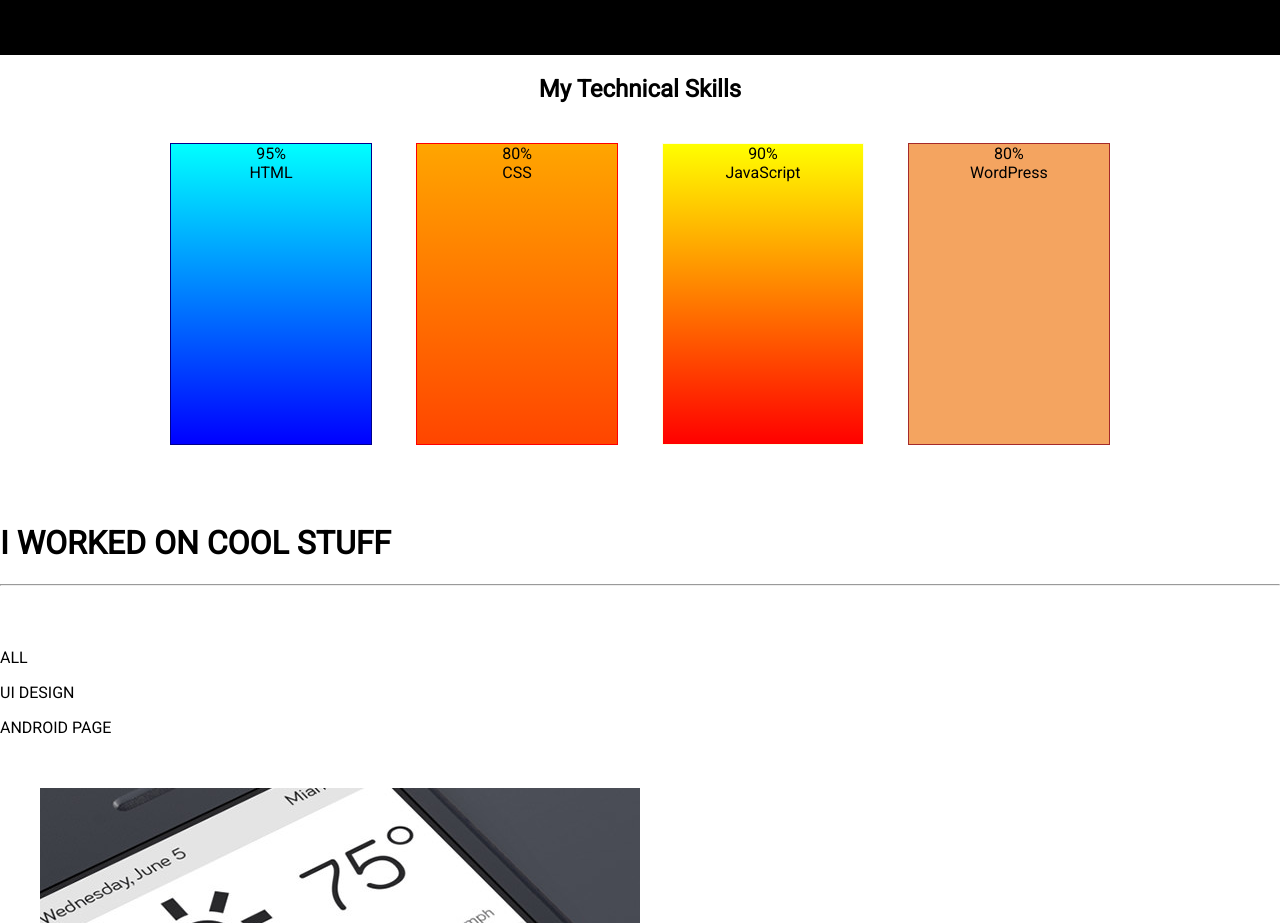
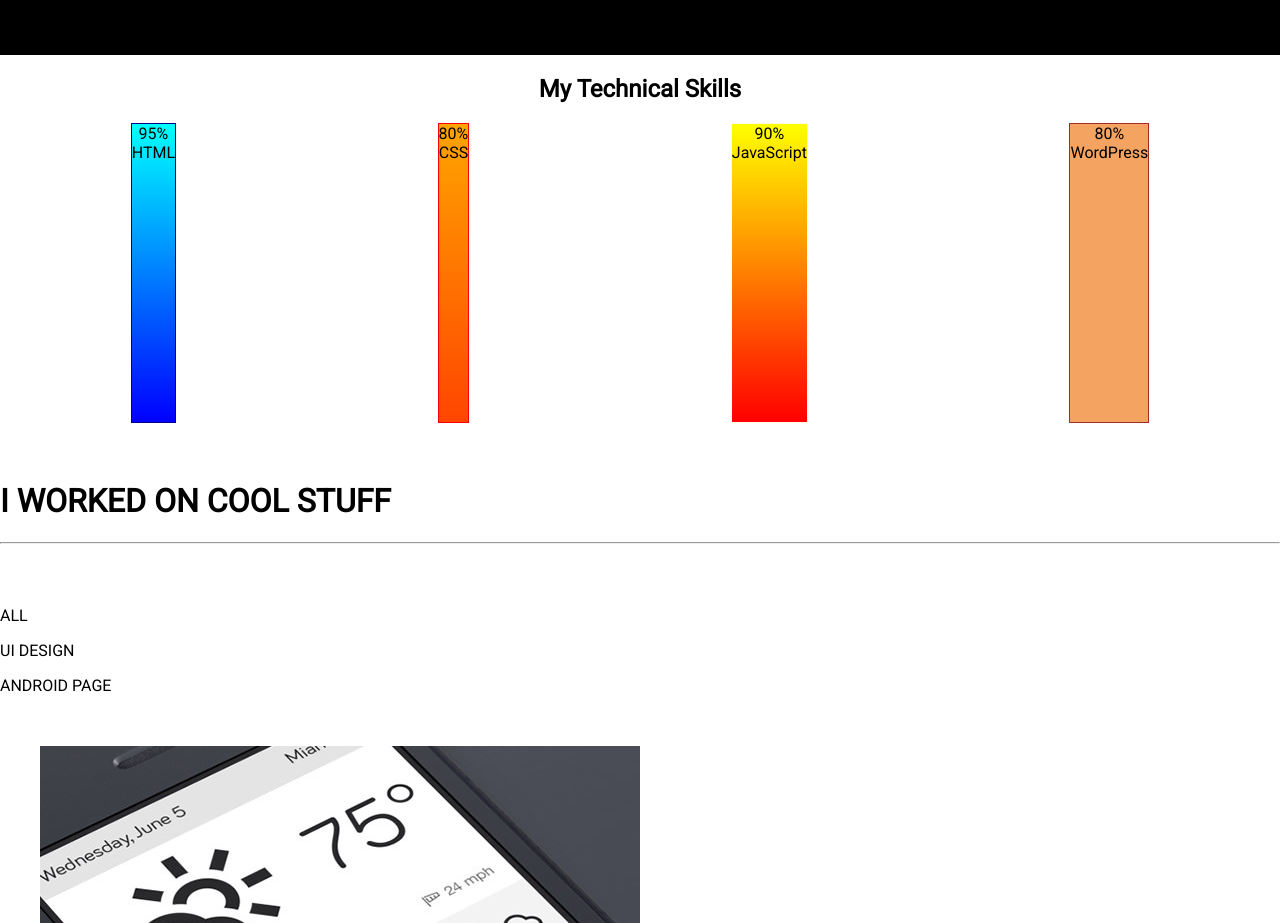
Before and after one commit to lucius97/WebStuffThings, a plain HTML site: page index.html in a window 1280 px wide. Shown: the part 1560-2483 px from the top of the page. Drawn offline with Linux system fonts and the light colour scheme.

Commit message:
added flex to cancer

```diff
--- a/design.css
+++ b/design.css
@@ -33,7 +33,7 @@ body {
 
 .topbar a{
     color: white;
-    text-decoration-line: none;
+    text-decoration: none;
 }
 
 header{
@@ -119,12 +119,19 @@ header p{
     text-align: center;
 }
 
+.ninefive{
+    padding-top: 250px;
+}
+
+.fboxes {
+    height: 300px;
+    width: 100%;
+    display: flex;
+    flex-direction: row;
+    justify-content: space-around;
+}
 .aytml, .seess, .jawa, .whitep{
-    display: inline-block;
-    height: 300px;
-    width: 200px;
-    vertical-align: middle;
-    margin: 20px;
+    max-width: 250px;
 }
 
 .aytml{
--- a/index.html
+++ b/index.html
@@ -97,10 +97,12 @@
 <section >
 		<div class="cancer">
 			<h1> My Technical Skills</h1>
-		<div class="aytml"> <div >95<span>%</span></div> <div>HTML</div></div>
-		<div class="seess">  <div >80<span>%</span></div> <div >CSS</div></div>
-		<div class="jawa"> <div >90<span>%</span></div> <div >JavaScript</div> </div>
-		<div class="whitep"> <div >80<span>%</span></div> <div >WordPress</div> </div>
+			<div class="fboxes">
+				<div class="aytml"> <div class="numb">95<span>%</span></div> <div>HTML</div></div>
+				<div class="seess">  <div class="numb">80<span>%</span></div> <div >CSS</div></div>
+				<div class="jawa"> <div class="numb">90<span>%</span></div> <div >JavaScript</div> </div>
+				<div class="whitep"> <div class="numb">80<span>%</span></div> <div >WordPress</div> </div>
+			</div>
 		</div>
 </section>
 
```
